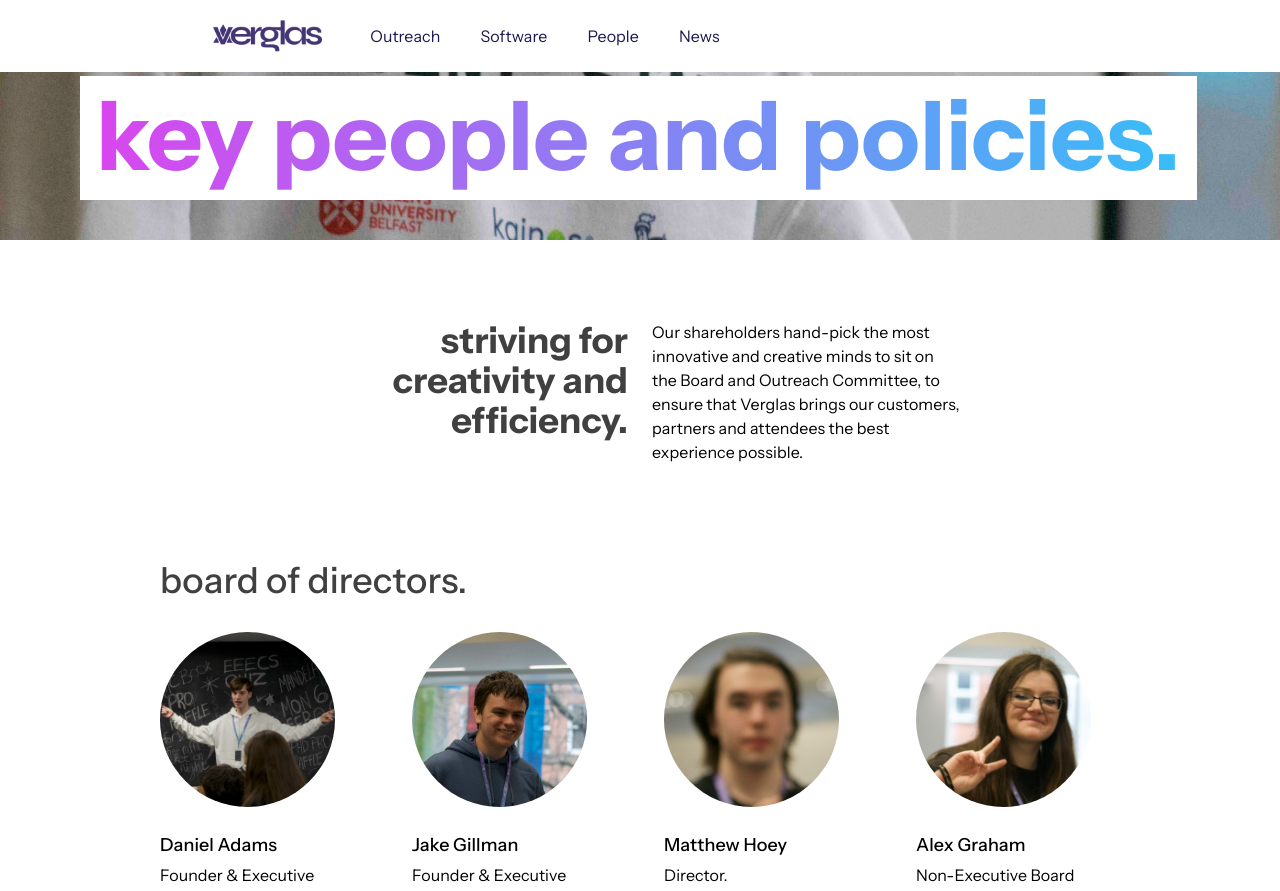
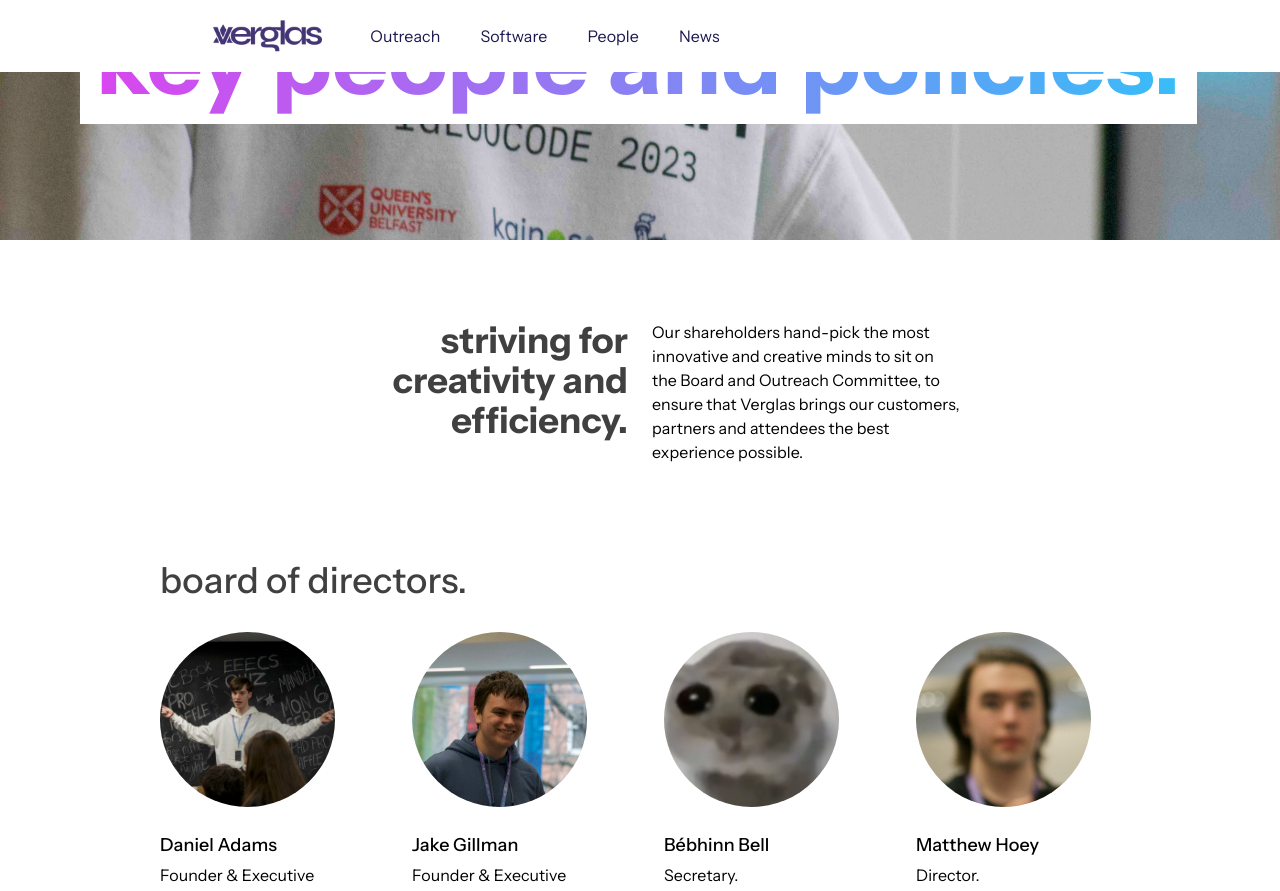
Before and after one commit to VerglasSoftware/verglas-public, a Next.js app: page /people in a window 1280 px wide. Shown: the top 891 px of the page. Built offline with nearby package versions, Linux system fonts and the light colour scheme; a web font is replaced by a local one.

Commit message:
add bebhinn

```diff
--- a/pages/people.js
+++ b/pages/people.js
@@ -9,8 +9,8 @@ import { BsGithub, BsGlobeEuropeAfrica, BsLinkedin } from "react-icons/bs";
 export default function People() {
 	return (
 		<Layout title={"People and policies"}>
-            <div className="h-[30vh] w-screen bg-hero4 bg-center bg-cover relative" id="hero">
-                <div className="absolute bottom-11 sm:bottom-10 sm:left-20 text-5xl sm:text-8xl font-extrabold">
+            <div className="h-[30vh] w-screen bg-hero4 bg-center bg-cover relative flex" id="hero">
+                <div className="ps-20 text-5xl sm:text-8xl font-extrabold">
                     <div className="bg-white px-4 py-3 pb-4 w-fit">
                         <span className="bg-gradient-to-r from-fuchsia-500 to-sky-400 bg-clip-text text-transparent">
                             key people and policies.
@@ -47,6 +47,7 @@ export default function People() {
                                     <span className="mt-6 text-lg font-medium">Daniel Adams</span>
                                     <span className="mt-1">Founder & Executive Director.</span>
                                     <span className="mt-1">Lead Event Coordinator for IglooCode.</span>
+                                    <span className="mt-1"><a href="tel:+442896943669,11" className="underline text-primary-500">028 9694 3669 ext. 11</a></span>
                                     <div className="flex flex-row mt-4 gap-2">
                                         <a href="https://linkedin.com/in/dandabs">
                                             <BsLinkedin size={25} className="text-black/70 hover:text-black/50" />
@@ -69,10 +70,28 @@ export default function People() {
                                     />
                                     <span className="mt-6 text-lg font-medium">Jake Gillman</span>
                                     <span className="mt-1">Founder & Executive Director.</span>
+                                    <span className="mt-1"><a href="tel:+442896943669,12" className="underline text-primary-500">028 9694 3669 ext. 12</a></span>
                                     <div className="flex flex-row mt-4 gap-2">
                                         <a href="https://github.com/JakeyGilly">
                                             <BsGithub size={25} className="text-black/70 hover:text-black/50" />
                                         </a>
+                                    </div>
+                            </div>
+                            <div className="flex flex-col">
+                                    <Image
+                                    src={"/images/people/image-1.webp"}
+                                    style={{objectFit: "cover", objectPosition: ""}}
+                                    className="rounded-full aspect-square"
+                                    width={175}
+                                    height={175}
+                                    />
+                                    <span className="mt-6 text-lg font-medium">Bébhinn Bell</span>
+                                    <span className="mt-1">Secretary.</span>
+                                    <span className="mt-1"><a href="tel:+442896943669,13" className="underline text-primary-500">028 9694 3669 ext. 13</a></span>
+                                    <div className="flex flex-row mt-4 gap-2">
+                                        {/* <a href="https://github.com/JakeyGilly">
+                                            <BsGithub size={25} className="text-black/70 hover:text-black/50" />
+                                        </a> */}
                                     </div>
                             </div>
                             <div className="flex flex-col">
@@ -85,6 +104,7 @@ export default function People() {
                                     />
                                     <span className="mt-6 text-lg font-medium">Matthew Hoey</span>
                                     <span className="mt-1">Director.</span>
+                                    <span className="mt-1"><a href="tel:+442896943669,14" className="underline text-primary-500">028 9694 3669 ext. 14</a></span>
                                     <div className="flex flex-row mt-4 gap-2">
                                         <a href="https://www.linkedin.com/in/ma-t/">
                                             <BsLinkedin size={25} className="text-black/70 hover:text-black/50" />
```
Also changed, not shown: public/images/people/image-1.webp (added).
